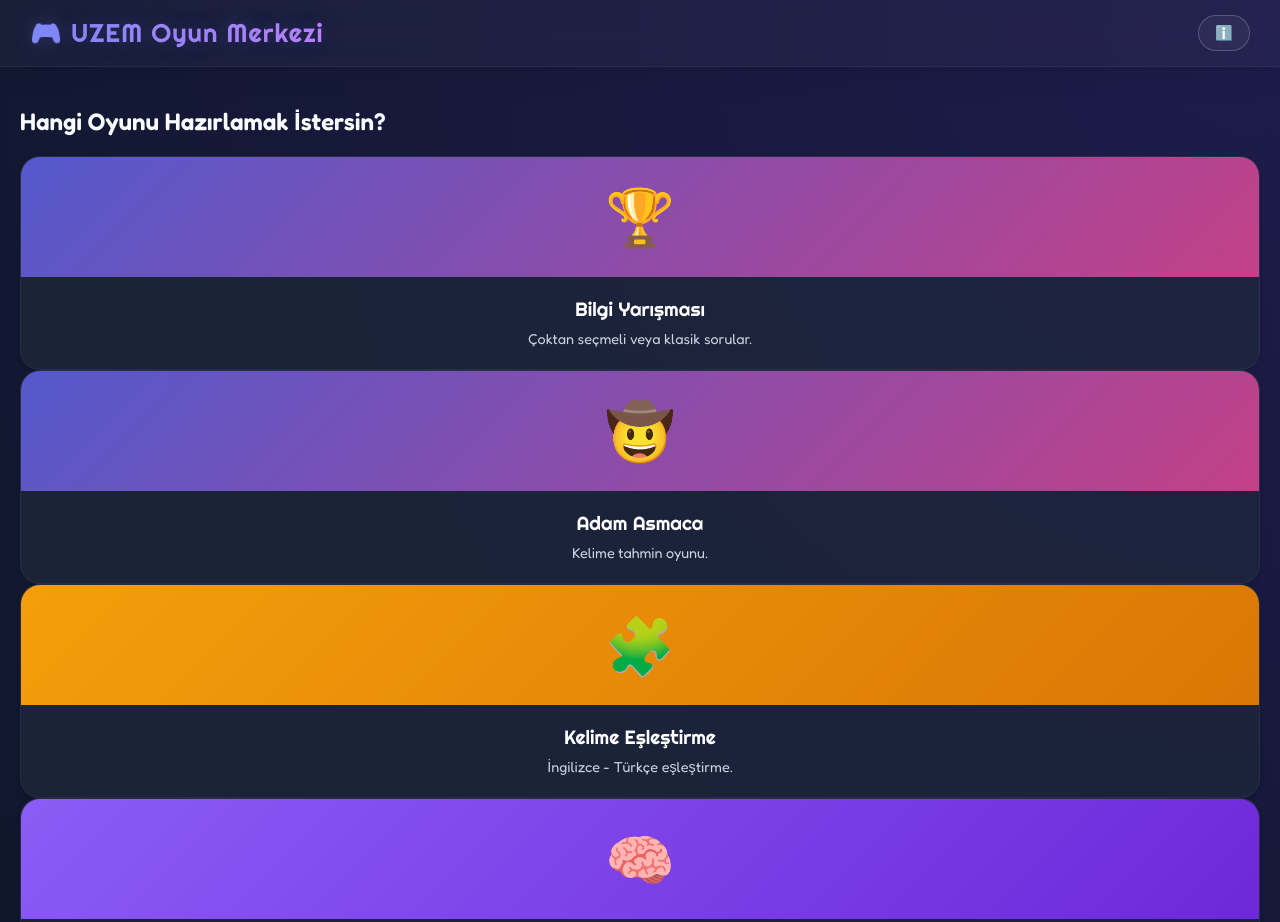
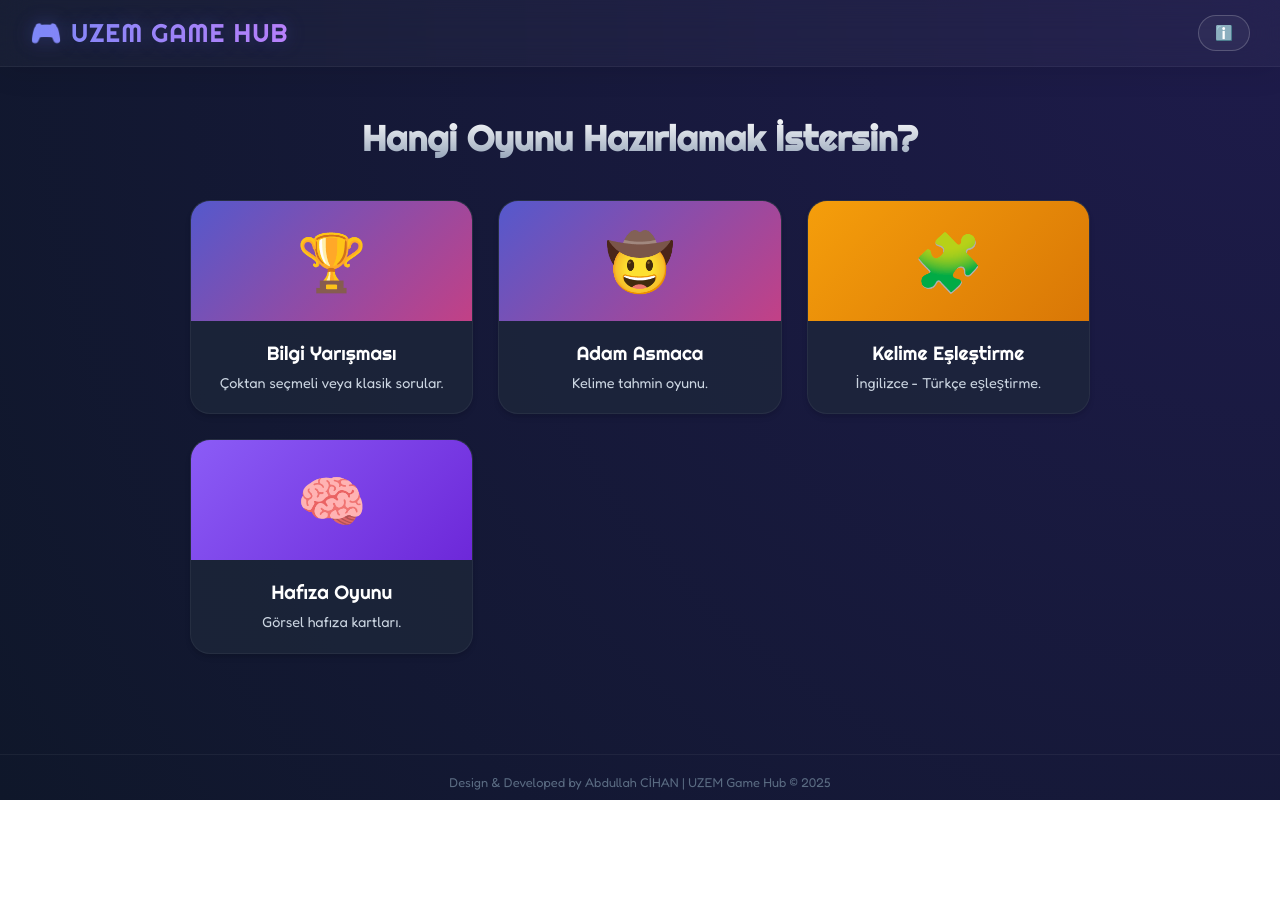
Before and after one commit to abdullah-cihan/gamification, a plain HTML site: page index.html in a window 1280 px wide. Shown: the top 922 px of the page. After the commit the page ends 800 px from the top, so only its background shows below. Drawn offline with nearby package versions, Linux system fonts and the light colour scheme.

Commit message:
Update index.html

```diff
--- a/index.html
+++ b/index.html
@@ -3,7 +3,7 @@
 <head>
     <meta charset="UTF-8">
     <meta name="viewport" content="width=device-width, initial-scale=1.0">
-    <title>AFSÜ UZEM Oyun Merkezi</title>
+    <title> UZEM Oyun Merkezi</title>
 
     <script src="https://cdnjs.cloudflare.com/ajax/libs/PapaParse/5.3.2/papaparse.min.js"></script>
     <script src="https://cdnjs.cloudflare.com/ajax/libs/xlsx/0.18.5/xlsx.full.min.js"></script>
@@ -19,7 +19,7 @@
 <body>
 
 <nav class="navbar">
-    <div class="nav-brand">🎮 UZEM Oyun Merkezi </div>
+    <div class="nav-brand">🎮 UZEM GAME HUB</div>
 
     <div style="display: flex; align-items: center; gap: 15px;">
 
@@ -31,13 +31,13 @@
             👤 <span id="current-player-name">Misafir</span>
         </div>
 
-        <button class="home-btn" style="display:none;" onclick="if(confirm('Ana sayfaya dönmek istiyor musun?')) goToScreen('screen-')">🏠 Oyun Seçimi</button>
+        <button class="home-btn" style="display:none;" onclick="if(confirm('Ana sayfaya dönmek istiyor musun?')) goToScreen('screen-hub')">🏠 Oyun Seçimi</button>
     </div>
     </nav>
 
-    <div id="screen-" class="screen active">
-        <h2 class="-title">Hangi Oyunu Hazırlamak İstersin?</h2>
-        <div class="-grid">
+    <div id="screen-hub" class="screen active">
+        <h2 class="hub-title">Hangi Oyunu Hazırlamak İstersin?</h2>
+        <div class="hub-grid">
             <div class="game-card" onclick="openEditor('quiz')">
                 <div class="card-img">🏆</div>
                 <div class="card-body"><div class="card-title">Bilgi Yarışması</div><p>Çoktan seçmeli veya klasik sorular.</p></div>
@@ -183,7 +183,7 @@
     </div>
 
     <div style="text-align: center; color: #5a6b82; font-size: 0.8rem; padding: 20px 0 10px 0; margin-top: 40px; border-top: 1px solid rgba(255, 255, 255, 0.05);">
-        Design & Developed by Abdullah CİHAN |  UZEM Oyun Merkezi © 2025
+        Design & Developed by Abdullah CİHAN |  UZEM Game Hub © 2025
     </div>
 
     <script src="js/games/quiz.js"></script>
```
